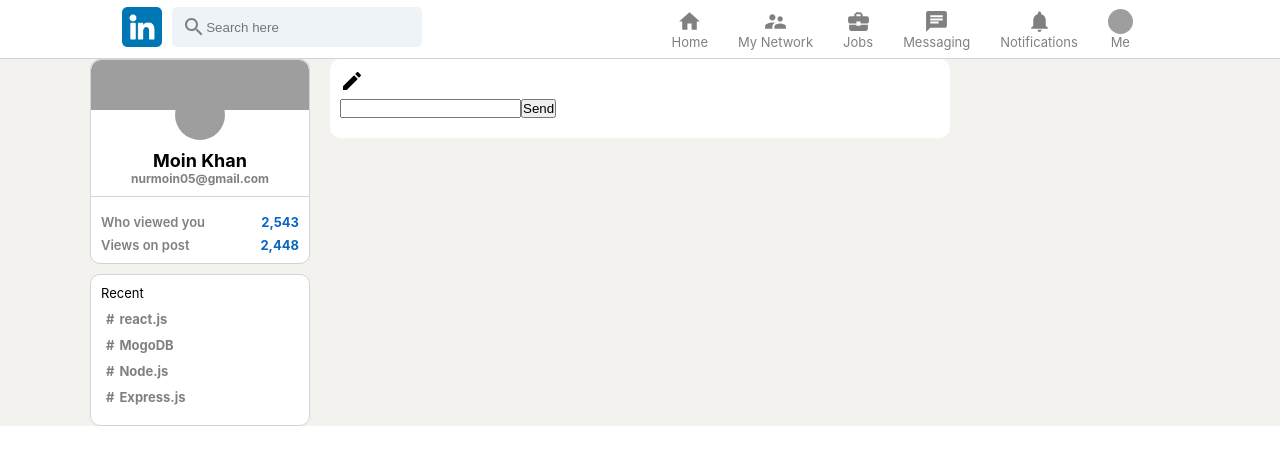
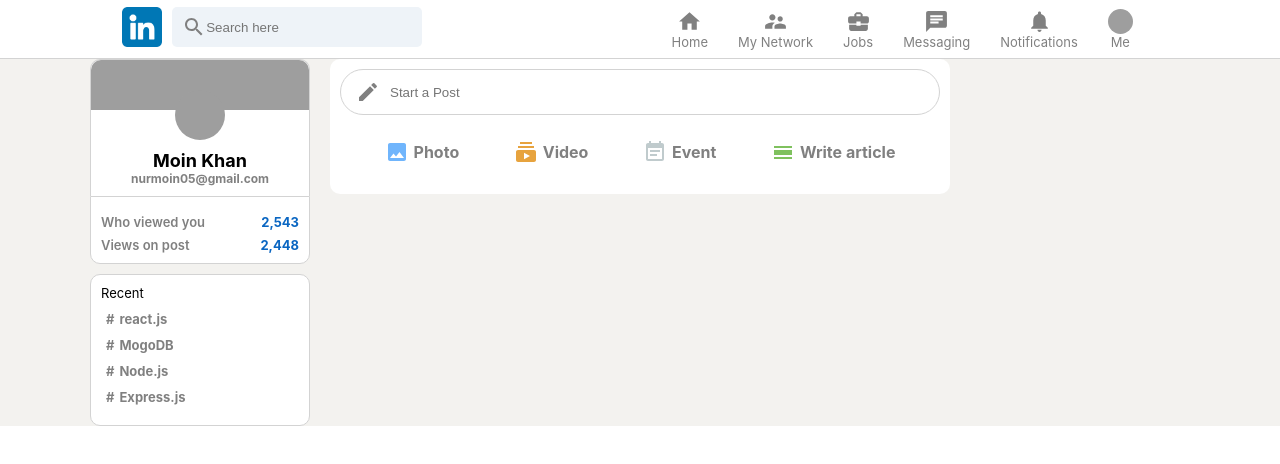
Before and after one commit to nmkhans/linkedin, a React (Create React App) app: page / in a window 1280 px wide. Shown: the top 464 px of the page. Built offline with nearby package versions, Linux system fonts and the light colour scheme; grey boxes are pictures that could not be loaded; the HTML template or start-up script is replaced by a standard one.

Commit message:
search area completed

```diff
--- a/public/index.html
+++ b/public/index.html
@@ -24,7 +24,7 @@
       work correctly both with client-side routing and a non-root public URL.
       Learn how to configure a non-root public URL by running `npm run build`.
     -->
-    <title>LinkedIn UI Clone</title>
+    <title>Linked In</title>
   </head>
   <body>
     <noscript>You need to enable JavaScript to run this app.</noscript>
--- a/src/components/Feed/Feed.css
+++ b/src/components/Feed/Feed.css
@@ -10,3 +10,35 @@
     margin-bottom: 20px;
     border-radius: 10px;
 }
+
+.feed__input {
+    border: 1px solid lightgray;
+    border-radius: 30px;
+    display: flex;
+    padding: 10px;
+    color: gray;
+    padding-left: 15px;
+}
+
+.feed__input > form {
+    width: 100%;
+    display: flex;
+}
+
+.feed__input input {
+    border: none;
+    outline: none;
+    flex: 1;
+    font-weight: 500;
+    margin-left: 10px;
+    color: #7d7d7d;
+}
+
+.feed__input button {
+    display: none;
+}
+
+.feed__inputOption {
+    display: flex;
+    justify-content: space-evenly;
+}
--- a/src/components/Feed/Feed.js
+++ b/src/components/Feed/Feed.js
@@ -1,6 +1,11 @@
 import React from 'react';
 import CreateIcon from '@mui/icons-material/Create';
+import ImageIcon from '@mui/icons-material/Image';
+import SubscriptionIcon from '@mui/icons-material/Subscriptions';
+import EventNoteIcon from '@mui/icons-material/EventNote';
+import CalendarViewDayIcon from '@mui/icons-material/CalendarViewDay';
 import './Feed.css';
+import InputOpntion from '../InputOption/InputOpntion';
 
 const Feed = () => {
     return (
@@ -9,11 +14,19 @@
                 <div className="feed__input">
                 <CreateIcon />
                 <form>
-                    <input type="text" />
+                    <input type="text" placeholder="Start a Post" />
                     <button type="submit">Send</button>
                 </form>
                 </div>
+                <div className="feed__inputOption">
+                    <InputOpntion Icon={ImageIcon} title='Photo' color="#70B5FC" />
+                    <InputOpntion Icon={SubscriptionIcon} title='Video' color="#E7A33E" />
+                    <InputOpntion Icon={EventNoteIcon} title='Event' color="#C0CbCd" />
+                    <InputOpntion Icon={CalendarViewDayIcon} title='Write article' color="#7FC15E" />
+                </div>
             </div>
+
+            {/*  */}
         </div>
     );
 };
--- /dev/null
+++ b/src/components/InputOption/InputOpntion.js
@@ -0,0 +1,13 @@
+import React from 'react';
+import './InputOption.css';
+
+const InputOpntion = ({Icon, title, color}) => {
+    return (
+        <div className="InputOption">
+            <Icon style={{color: color}} />
+            <h4>{title}</h4>
+        </div>
+    );
+};
+
+export default InputOpntion;
--- /dev/null
+++ b/src/components/InputOption/InputOption.css
@@ -0,0 +1,17 @@
+.InputOption {
+    display: flex;
+    align-items: center;
+    margin-top: 15px;
+    padding: 10px;
+    color: gray;
+    cursor: pointer;
+}
+
+.InputOption:hover {
+    background: whitesmoke;
+    border-radius: 10px;
+}
+
+.InputOption h4 {
+    margin-left: 5px;
+}
```
